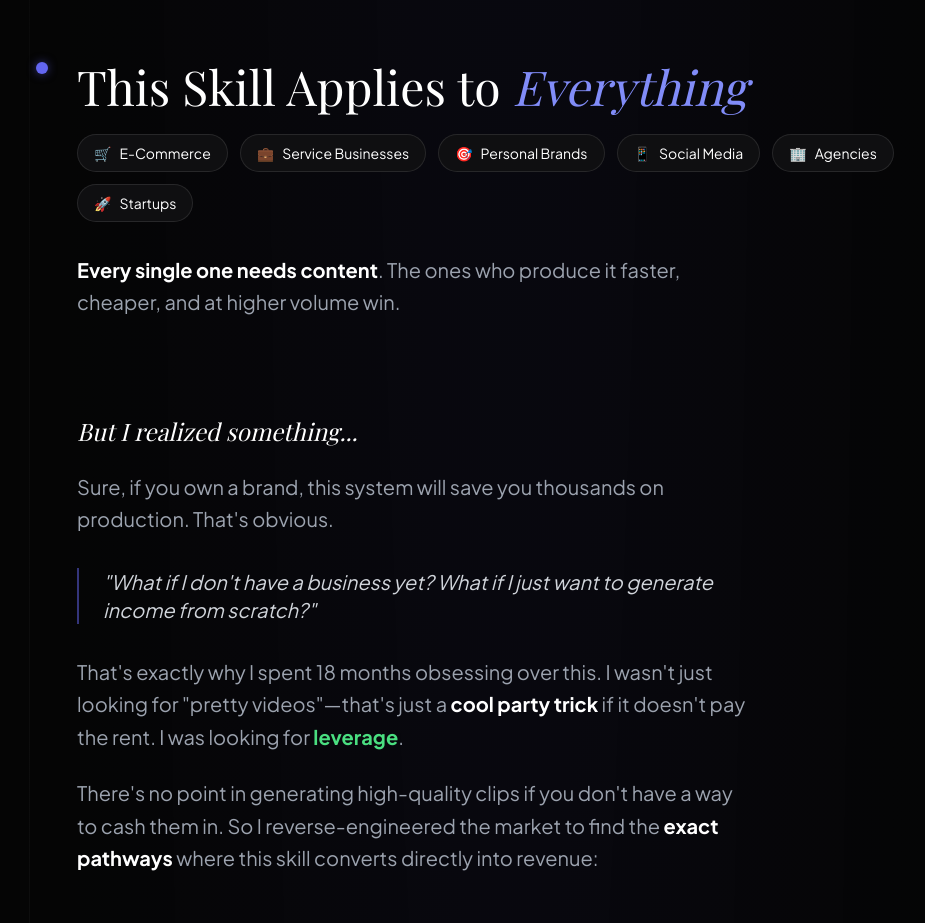
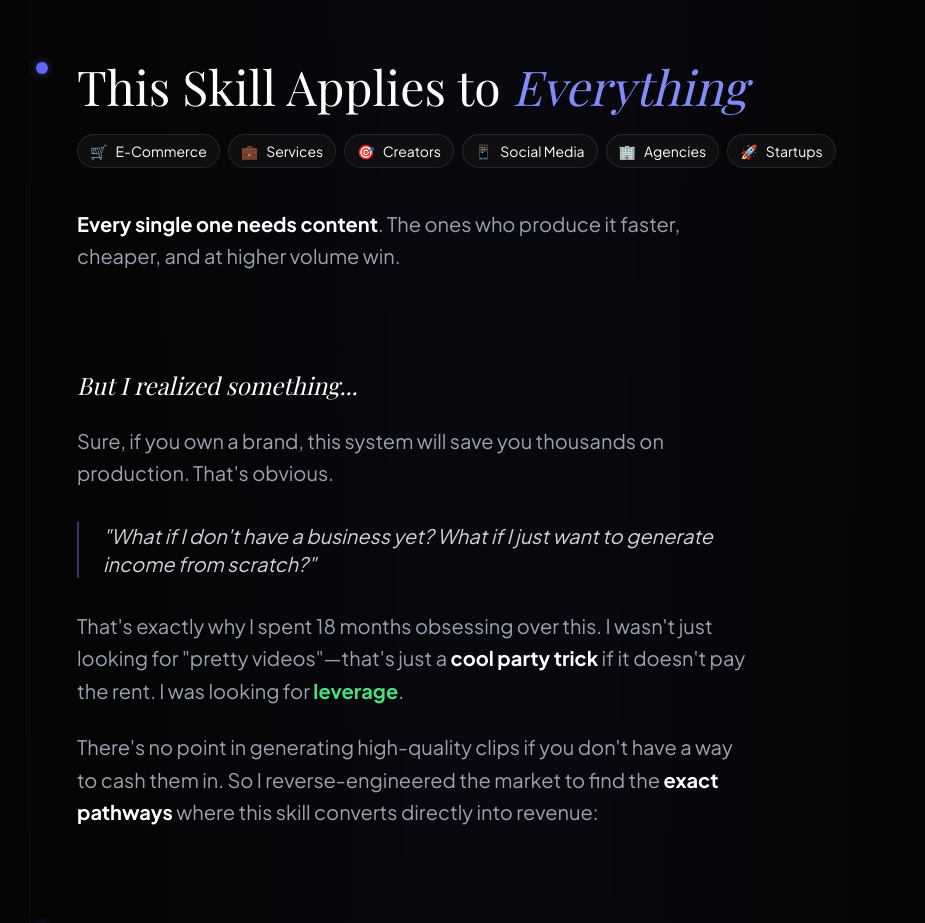
Before and after one commit to sama33213/ai-content-accelerator-tsl, a React (Vite) app: page / in a window 1280 px wide. Shown: the part 2940-3863 px from the top of the page, without its empty margins (131-1056 px from the left). Built offline with nearby package versions, Linux system fonts and the light colour scheme; a web font is replaced by a local one.

Commit message:
Clean up skills section: single row, left aligned, horizontal scroll

```diff
--- a/App.tsx
+++ b/App.tsx
@@ -115,16 +115,19 @@ const App: React.FC = () => {
                         This Skill Applies to <span className="italic text-indigo-400">Everything</span>
                     </h2>
 
-                    <div className="flex flex-wrap gap-3 mb-8">
+                    <div className="flex gap-2 mb-8 overflow-x-auto pb-2 scrollbar-hide">
                         {[
                             { emoji: "🛒", label: "E-Commerce" },
-                            { emoji: "💼", label: "Service Businesses" },
-                            { emoji: "🎯", label: "Personal Brands" },
+                            { emoji: "💼", label: "Services" },
+                            { emoji: "🎯", label: "Creators" },
                             { emoji: "📱", label: "Social Media" },
                             { emoji: "🏢", label: "Agencies" },
                             { emoji: "🚀", label: "Startups" },
                         ].map((item, i) => (
-                            <span key={i} className="inline-flex items-center gap-2 bg-[#0F0F11] border border-white/10 rounded-full px-4 py-2 text-sm text-white">
+                            <span
+                                key={i}
+                                className="inline-flex items-center gap-2 bg-[#0F0F11] border border-white/10 rounded-full px-3 py-1.5 text-sm text-white whitespace-nowrap flex-shrink-0"
+                            >
                                 <span>{item.emoji}</span>
                                 {item.label}
                             </span>
```
